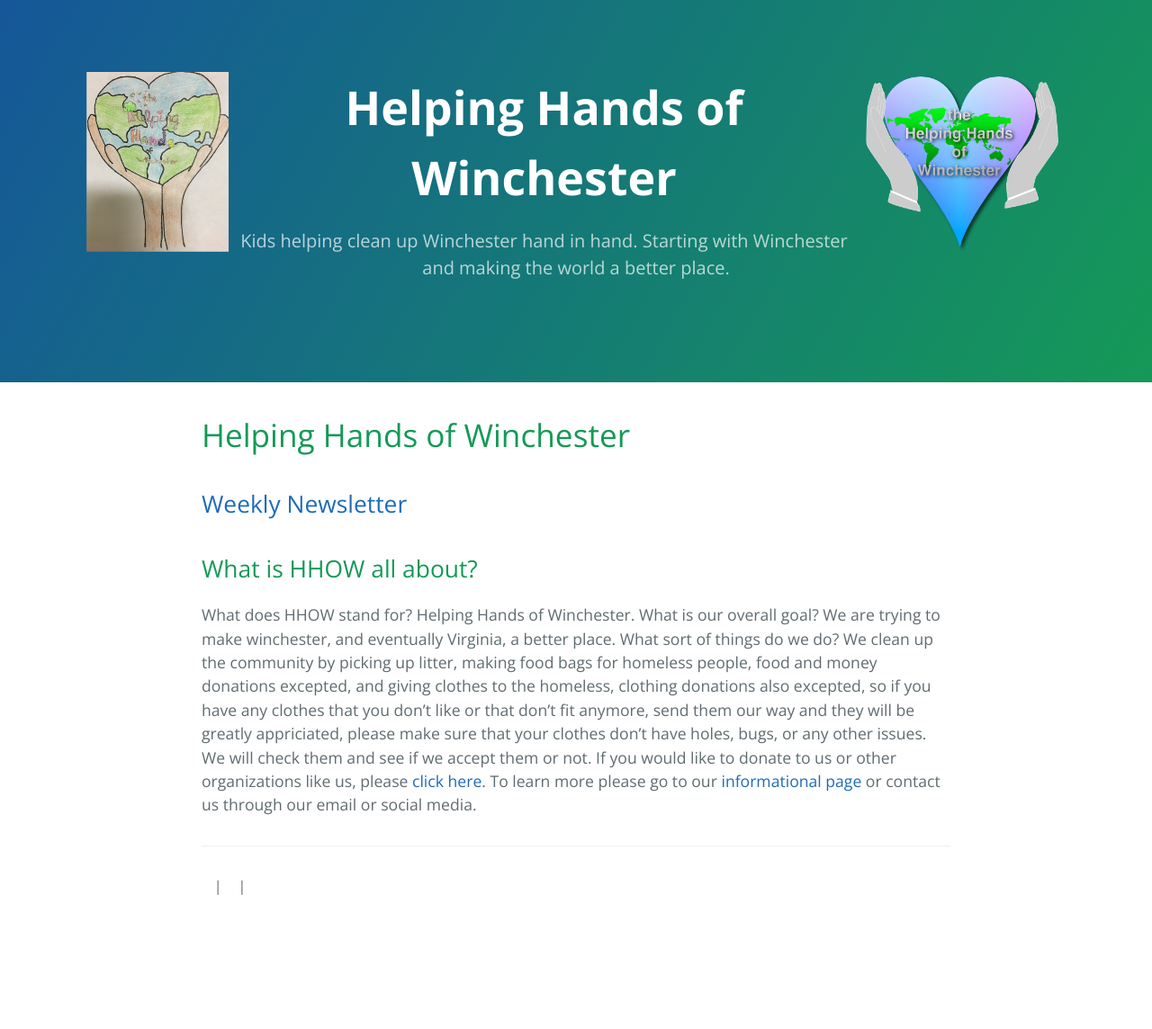
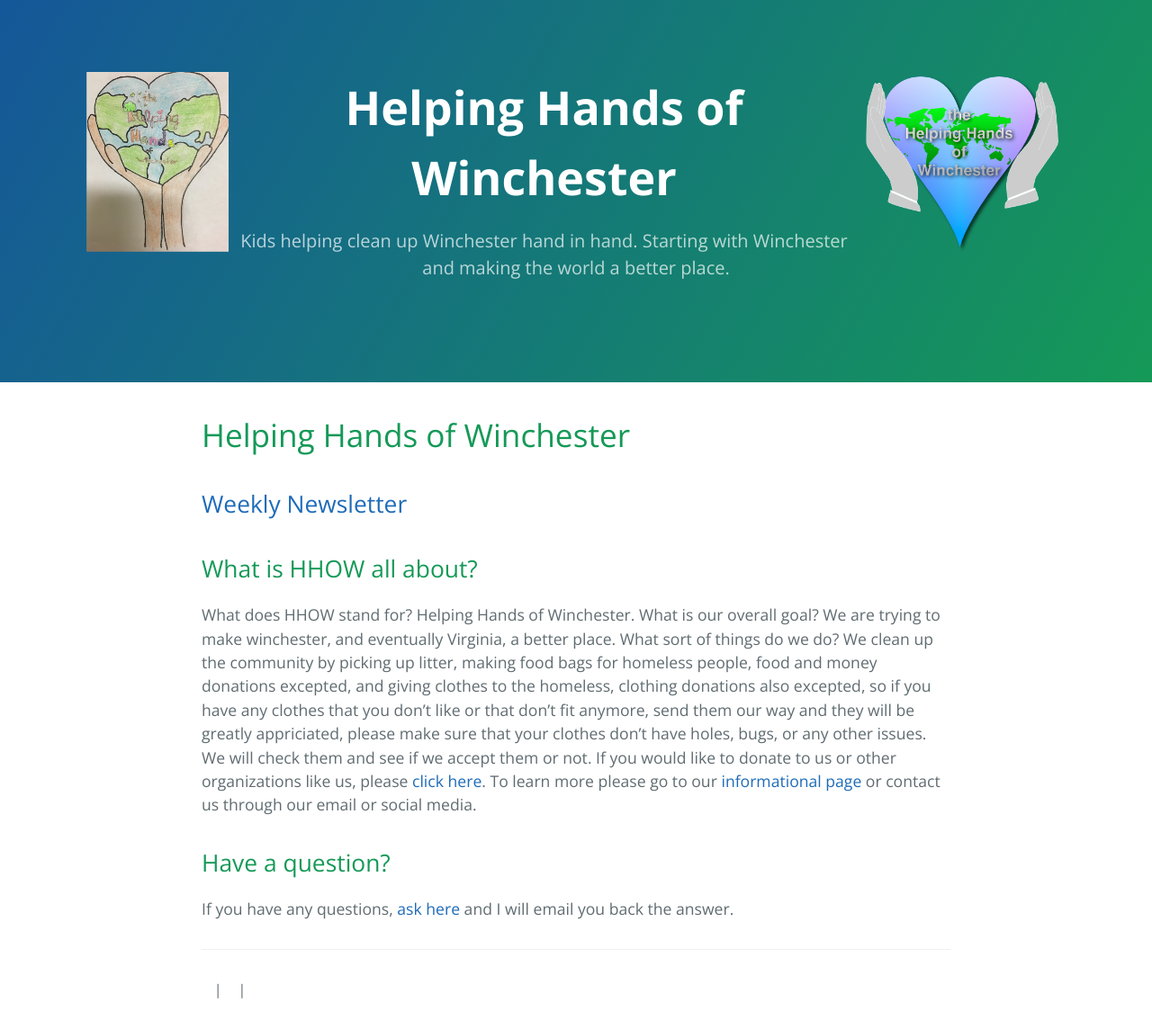
Before and after one commit to hh0w/hh0w.github.io, a Jekyll site: the page built from index.md, in a window 1280 px wide. Shown: the whole page at 90% size. Built offline with Jekyll 4.4.1, drawn with Linux system fonts in a browser that asks for light colours; our own code applies the rules of GitHub Pages for plain Markdown files; before the commit the page ends 1029 px from its top, so only the background shows below that.

Commit message:
Adding contact form to main page.

```diff
--- a/index.md
+++ b/index.md
@@ -12,3 +12,8 @@ What is HHOW all about?
 -----------------------
 
 What does HHOW stand for? Helping Hands of Winchester. What is our overall goal? We are trying to make winchester, and eventually Virginia, a better place. What sort of things do we do?  We clean up the community by picking up litter, making food bags for homeless people, food and money donations excepted, and giving clothes to the homeless, clothing donations also excepted, so if you have any clothes that you don't like or that don't fit anymore, send them our way and they will be greatly appriciated, please make sure that your clothes don't have holes, bugs, or any other issues. We will check them and see if we accept them or not. If you would like to donate to us or other organizations like us, please [click here](/donations). To learn more please go to our [informational page](/about) or contact us through our email or social media.
+
+Have a question?
+----------------
+
+If you have any questions, [ask here](https://docs.google.com/forms/d/e/1FAIpQLSf18soSGMQ5WNcum3anB6EaE6sE0SGdodbni3xiWGa6CtiHRQ/viewform?ts=5d292357) and I will email you back the answer.
```
